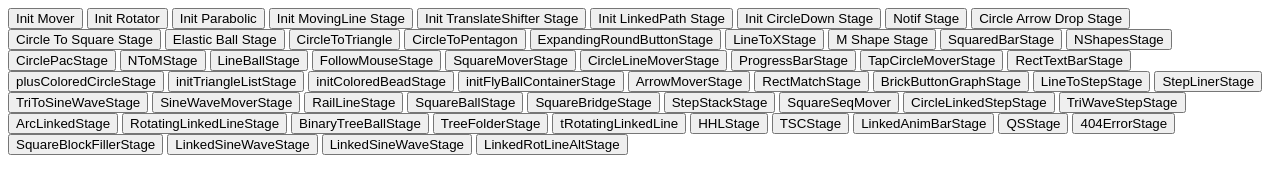
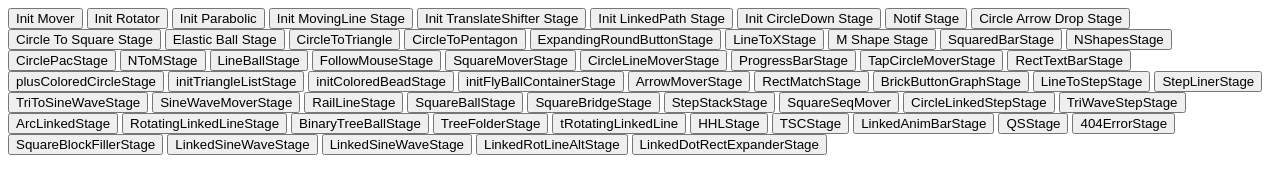
Before and after one commit to Anwesh43/some-js-ui-experiments, a plain HTML site: page index.html in a window 1280 px wide. Drawn offline with Linux system fonts and the light colour scheme.

Commit message:
adding LinkedDotRectExpanderStage in index.html

```diff
--- a/index.html
+++ b/index.html
@@ -58,6 +58,7 @@
 <button id="LinkedSineWaveStage" onclick="LinkedSineWaveStage.init()">LinkedSineWaveStage</button>
 <button id="lsbStage" onclick="LinkedStepBarStage.init()">LinkedSineWaveStage</button>
 <button id="lrlStage" onclick="LinkedRotLineAltStage.init()">LinkedRotLineAltStage</button>
+<button id="ldrStage" onclick="LinkedDotRectExpanderStage.init()">LinkedDotRectExpanderStage</button>
 <script src="TouchDownBallMover.js">
 </script>
 <script src="DimensionController.js">
@@ -178,4 +179,6 @@
 </script>
 <script src="LinkedRotLineAltStage.js">
 </script>
+<script src="LinkedDotRectExpanderStage.js">
+</script>
 </body>
```
